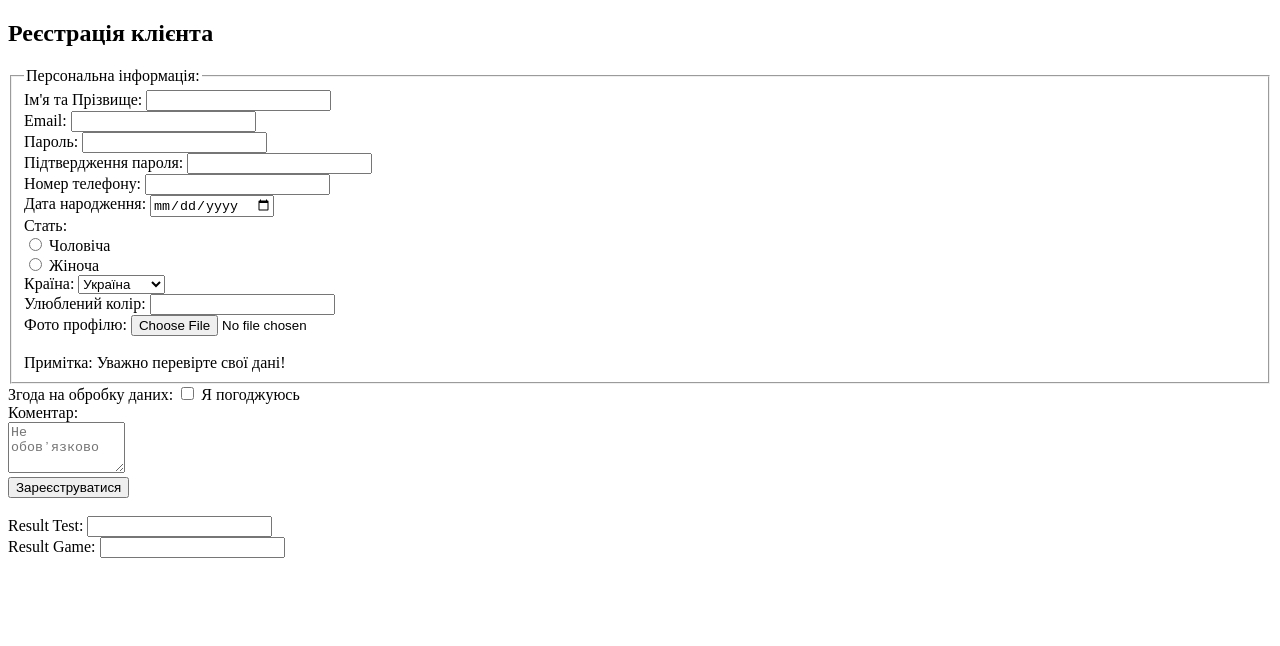
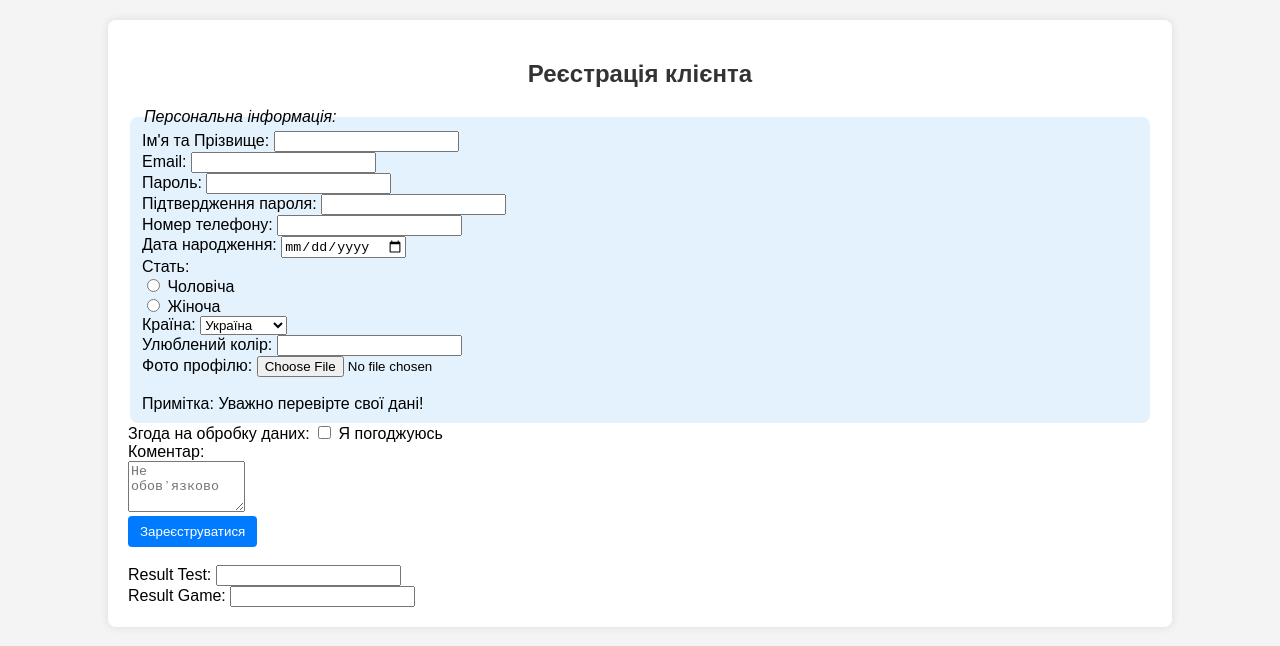
Before and after one commit to anastasiialoskutova/fr2025-1, a website: page public/index.html in a window 1280 px wide. Drawn offline with Linux system fonts and the light colour scheme.

Commit message:
Додала стилі

```diff
--- /dev/null
+++ b/public/index.css
@@ -0,0 +1,47 @@
+body {
+    font-family: Arial, sans-serif;
+    background-color: #f4f4f4;
+    margin: 0;
+    padding: 0;
+}
+
+.container {
+    width: 80%;
+    margin: 20px auto;
+    background: #fff;
+    padding: 20px;
+    box-shadow: 0 0 10px rgba(0, 0, 0, 0.1);
+    border-radius: 8px;
+}
+
+h2 {
+    text-align: center;
+    color: #333;
+}
+
+.client-card {
+    background: #e3f2fd;
+    padding: 10px;
+    margin: 10px 0;
+    border-radius: 5px;
+}
+
+button {
+    background: #007bff;
+    color: #fff;
+    border: none;
+    padding: 8px 12px;
+    cursor: pointer;
+    margin-right: 5px;
+    border-radius: 4px;
+}
+
+button:hover {
+    background: #0056b3;
+}
+
+fieldset{
+    background: #e3f2fd;
+    border: none;
+    border-radius: 8px;
+}
--- a/public/index.html
+++ b/public/index.html
@@ -4,14 +4,13 @@
     <meta charset="UTF-8">
     <meta name="viewport" content="width=device-width, initial-scale=1.0">
     <title>Реєстрація</title>
-    <link rel="stylesheet" href="style.css">
-</head>
+    <link rel="stylesheet" href="index.css"></head>
 <body>
     <div class="container">
         <h2>Реєстрація клієнта</h2>
         <form id="registrationForm" action="/registration" method="post" enctype="multipart/form-data">
             <fieldset>
-                <legend>Персональна інформація:</legend>
+                <legend><i>Персональна інформація:</i></legend>
                 <label for="name">Ім'я та Прізвище:</label>
             <input type="text" id="name" name="name" required><br>
 
```
Also changed, not shown: public/admin.html (+1 -1 lines).
